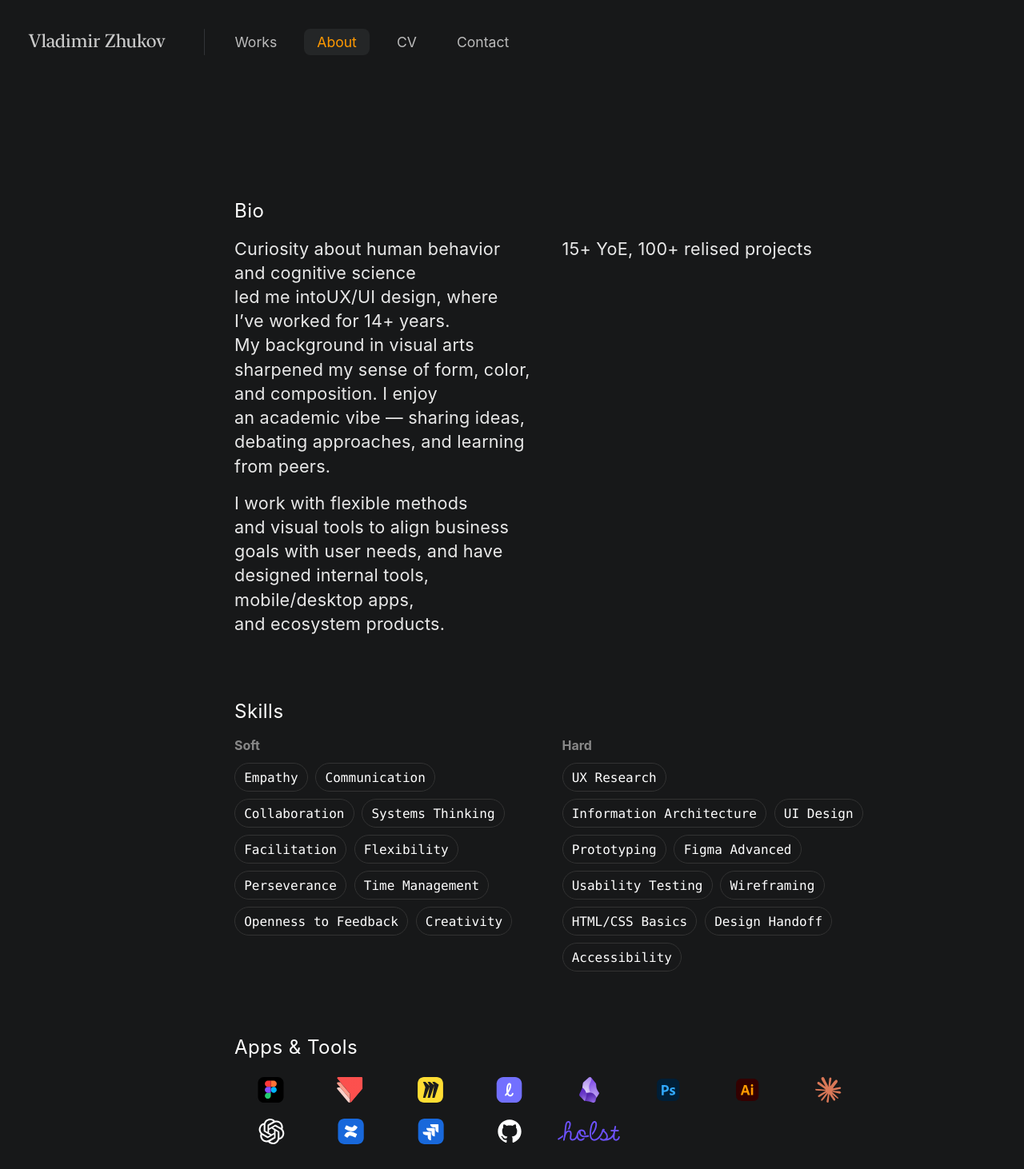
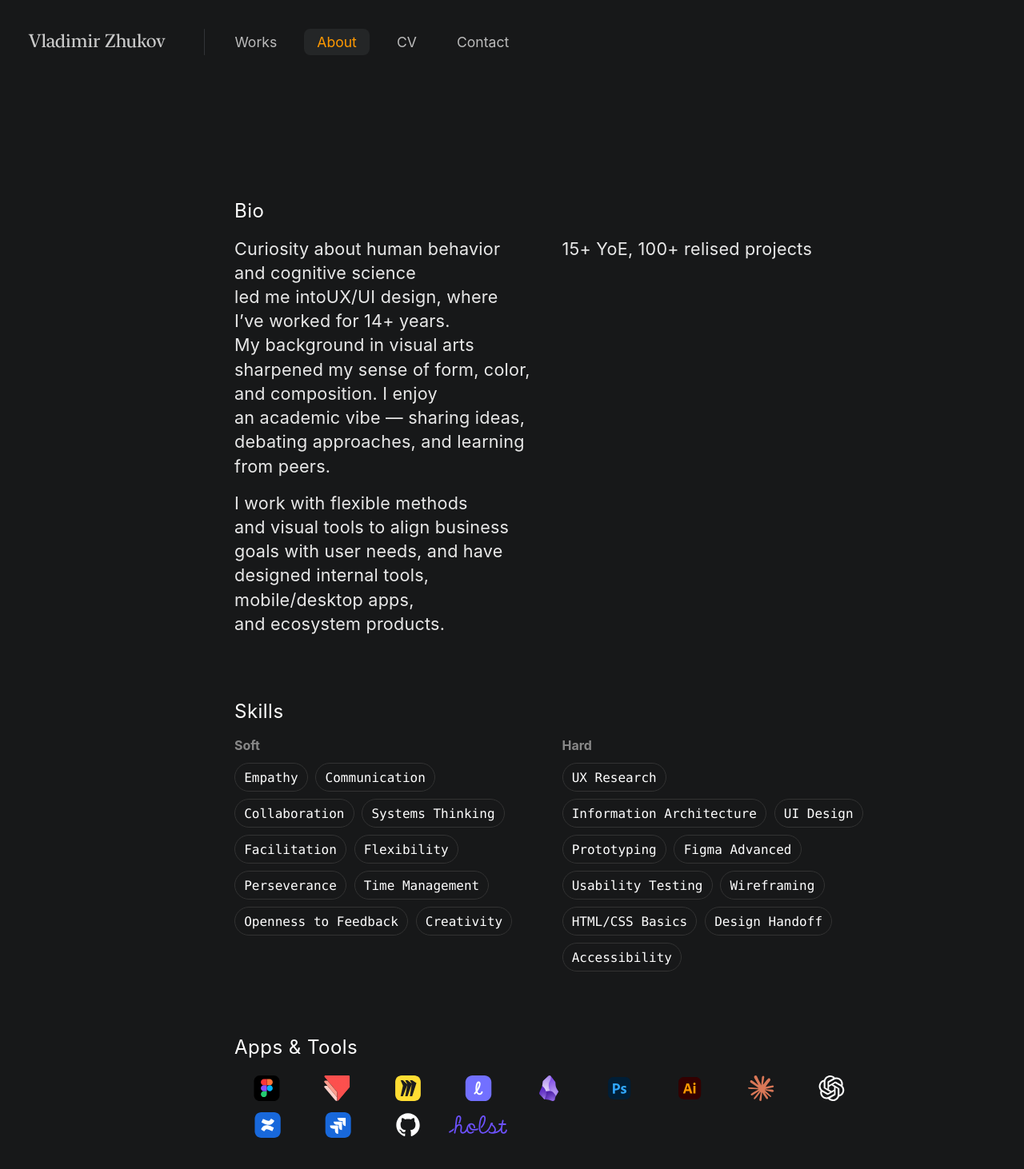
Before and after one commit to uxiscool/experience, a Jekyll site: the page built from about.md, in a window 1280 px wide. Shown: the top 1462 px of the page at 80% size. Built offline with Jekyll 4.4.1, drawn with Linux system fonts in a browser that asks for light colours.

Commit message:
Add files via upload

```diff
--- a/css/main.css
+++ b/css/main.css
@@ -567,81 +567,64 @@ section {
   margin-top: 3px;
   opacity: 0.86;
 }
-/* ===== Apps & Tools (уплотнение и контроль размеров) ===== */
+/* ===== Apps & Tools (плотная сетка, без подложек и ховеров) ===== */
 .tools-grid {
   display: grid;
-  grid-template-columns: repeat(auto-fit, minmax(90px, 1fr)); /* плотнее, чем было */
-  gap: 8px;                                                   /* меньший общий зазор */
+  grid-template-columns: repeat(auto-fit, minmax(76px, 1fr)); /* плотнее */
+  gap: 6px;                                                   /* компактнее */
 }
 
 .tool {
   display: flex;
   align-items: center;
   justify-content: center;
-  padding: 6px;                          /* одинаковые отступы со всех сторон */
-  background: transparent;               /* по умолчанию без фона */
-  border: none;
-  border-radius: 10px;
-  opacity: 0;                            /* для анимации появления (IntersectionObserver) */
+  padding: 4px;                 /* равный зазор, немного меньше */
+  background: transparent;      /* без подложки */
+  border: 0;
+  border-radius: 0;             /* фона нет — скругление не нужно */
+  opacity: 0;                   /* для анимации появления */
   will-change: opacity, transform;
-  overflow: hidden;                      /* на всякий случай — ничего не вылезет из плашки */
+  overflow: visible;            /* логотип «дышит», ничего не режем */
 }
 
-/* Окно под логотип 32px по высоте, чтобы прямоугольные не вылазили */
+/* окно под логотип фикс. высоты */
 .tool-logo-wrap {
   width: 100%;
-  height: 32px;                          /* фиксируем «коробку» под логотип */
+  height: 32px;                 /* ключевое требование */
   display: flex;
   align-items: center;
   justify-content: center;
-  padding: 0;
+  padding: 0;                   /* чтобы были «реальные» 32px */
 }
 
-/* Логотип вписывается в окно, без обесцвечивания */
+/* сам логотип максимально крупно в окно */
 .tool-logo {
-  max-height: 100%;                      /* не выше окна */
-  max-width: 100%;                       /* не шире окна с учётом паддингов */
+  height: 100%;
   width: auto;
-  height: 100%;
+  max-height: 100%;
+  max-width: 100%;
+  object-fit: contain;
   display: block;
-  object-fit: contain;
   filter: none;
   opacity: 1;
 }
 
+/* жёстко скрываем название — у <a> уже есть aria-label */
+.tool .tool-name { display: none; }
 
-/* Визуально скрытое имя (для A11y) */
-.sr-only {
-  position: absolute !important;
-  width: 1px; height: 1px;
-  padding: 0; margin: -1px;
-  overflow: hidden; clip: rect(0 0 0 0);
-  white-space: nowrap; border: 0;
-}
-
-/* Поочерёдное появление карточек */
+/* поочерёдное появление карточек — оставляем */
 @keyframes fadeUp { from { opacity:0; transform: translateY(6px) } to { opacity:1; transform:none } }
 .tool.appear.in-view {
   animation: fadeUp .45s ease both;
   animation-delay: calc(var(--tools-delay-base, 0ms) + (var(--i, 0) * 80ms));
 }
 
-/* Мобилка: ещё плотнее сетка */
+/* мобилка — ещё плотнее */
 @media (max-width: 600px) {
   .tools-grid {
-    grid-template-columns: repeat(auto-fit, minmax(80px, 1fr));
-    gap: 6px;
+    grid-template-columns: repeat(auto-fit, minmax(68px, 1fr));
+    gap: 4px;
   }
-  .tool { padding: 5px; }
+  .tool { padding: 3px; }
   .tool-logo-wrap { height: 30px; }
 }
-
-/* reduce motion */
-@media (prefers-reduced-motion: reduce) {
-  .tool.appear,
-  .tool.appear.in-view {
-    animation: none !important;
-    opacity: 1;
-    transform: none;
-  }
-}
```
